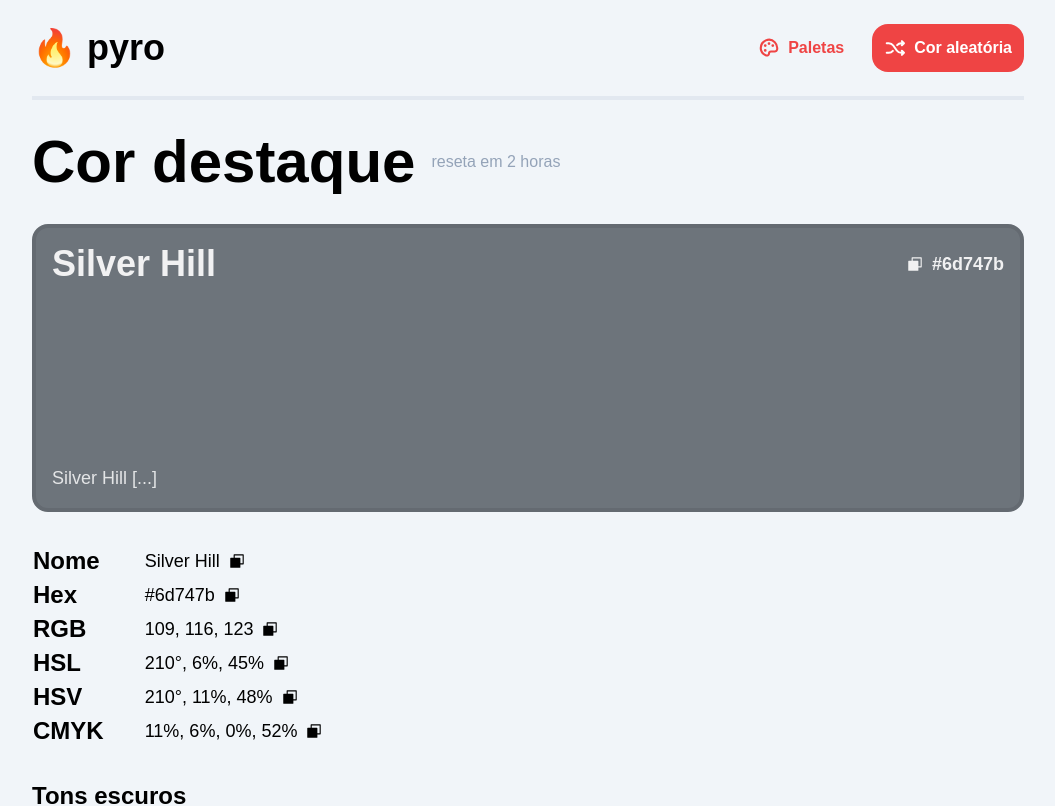
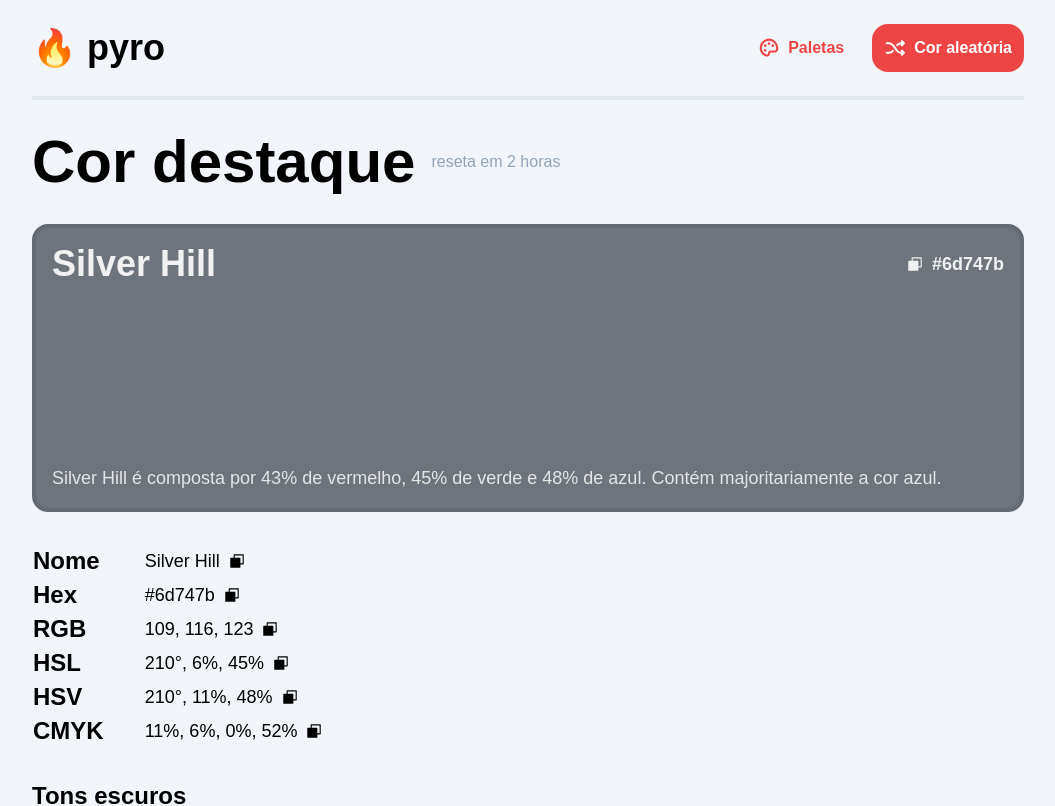
Before and after one commit to gukodev/pyro, a Next.js app: page / in a window 1280 px wide. Shown: the top 806 px of the page, without its empty margins (112-1167 px from the left). Built offline with nearby package versions, Linux system fonts and the light colour scheme; a web font is replaced by a local one.

Commit message:
Add color percentage information

```diff
--- a/src/components/ColorCard.tsx
+++ b/src/components/ColorCard.tsx
@@ -15,6 +15,10 @@ export default function ColorCard({ data }: ColorCardProps) {
     const theme = wcagContrast(hex, '#fff') > 3 ? 'light' : 'dark'
     const borderColor = `hsl(${hsl.h}, ${hsl.s}%, ${hsl.l - 3.33}%)`
     const textColor = theme === 'dark' ? 'text-black/90' : 'text-white/90'
+
+    const { r, g, b } = data.percent
+    const predominant =
+        r > g && r > b ? 'vermelha' : g > r && g > b ? 'verde' : b > r && b > g ? 'azul' : null
 
     return (
         <div
@@ -38,7 +42,10 @@ export default function ColorCard({ data }: ColorCardProps) {
                     textColor
                 )}
             >
-                <p>{data.name} [...]</p>
+                <p>
+                    {data.name} é composta por {r}% de vermelho, {g}% de verde e {b}% de azul.{' '}
+                    {predominant ? `Contém majoritariamente a cor ${predominant}.` : null}
+                </p>
             </div>
         </div>
     )
--- a/src/util/color.ts
+++ b/src/util/color.ts
@@ -23,6 +23,11 @@ export interface ColorInfo {
     hues: string[]
     related: string[]
     theory: ColorTheory
+    percent: {
+        r: number
+        g: number
+        b: number
+    }
     rgb: {
         r: number
         g: number
@@ -105,7 +110,8 @@ export function getColorInfo(hex: string): ColorInfo {
 
     const related = nearestColors.slice(-20).map((color) => addHash(color))
 
-    const _rgb = formatRGB(rgb(hex) as RGB)
+    const _rgb = rgb(hex) as RGB
+    const rgbFormatted = formatRGB(_rgb)
     const _hsv = formatHSV(hsv(hex) as HSV, false) as [number, number, number]
     const _hsl = formatHSL(hsl(hex) as HSL, false) as [number, number, number]
 
@@ -118,10 +124,15 @@ export function getColorInfo(hex: string): ColorInfo {
         hues: colorHues(hex),
         related,
         theory: colorTheory(hex),
+        percent: {
+            r: Math.round((_rgb?.r || 0) * 100),
+            g: Math.round((_rgb?.g || 0) * 100),
+            b: Math.round((_rgb?.b || 0) * 100),
+        },
         rgb: {
-            r: _rgb[0],
-            g: _rgb[1],
-            b: _rgb[2],
+            r: rgbFormatted[0],
+            g: rgbFormatted[1],
+            b: rgbFormatted[2],
         },
         hsl: {
             h: _hsl[0],
```
